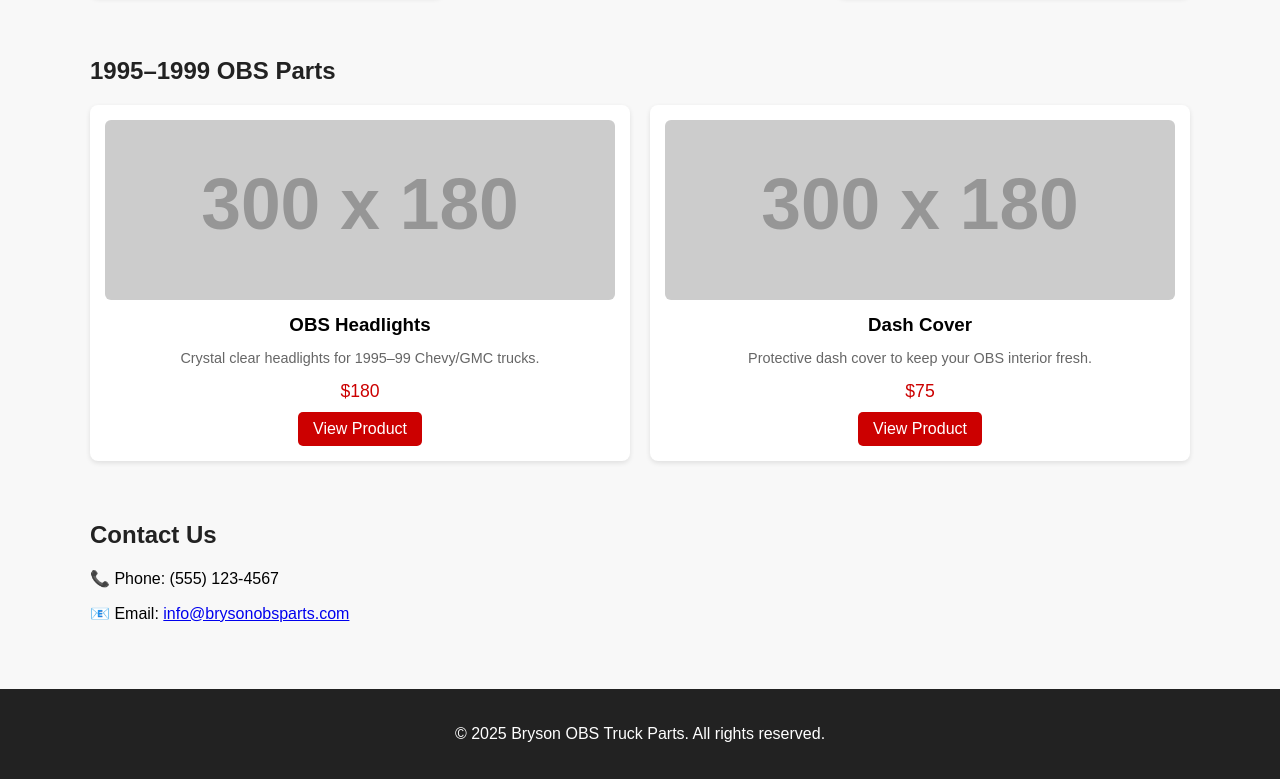
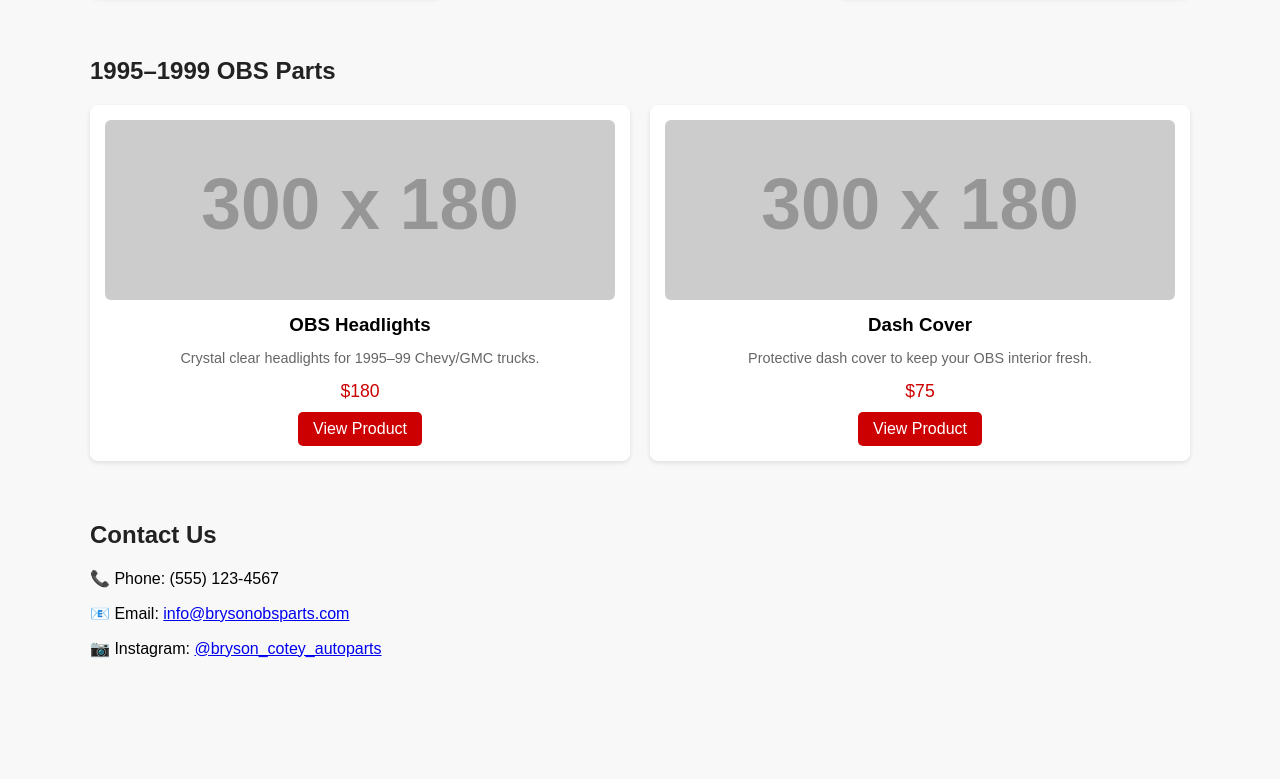
Before and after one commit to a15508139-ops/bryson-obs-truck-parts, a plain HTML site: page index.html in a window 1280 px wide. Shown: the part 568-1347 px from the top of the page. After the commit the page ends 1262 px from the top, so only its background shows below. Drawn offline with Linux system fonts and the light colour scheme; placeholder pictures from the web are drawn by us.

Commit message:
Update index.html

```diff
--- a/index.html
+++ b/index.html
@@ -81,16 +81,14 @@
     </div>
   </div>
 
-  <!-- Contact -->
+<!-- Contact -->
   <div class="container" id="contact">
     <h2>Contact Us</h2>
     <p>📞 Phone: (555) 123-4567</p>
     <p>📧 Email: <a href="mailto:info@brysonobsparts.com">info@brysonobsparts.com</a></p>
+    <p>📷 Instagram:
+      <a href="https://www.instagram.com/bryson_cotey_autoparts?igsh=aDBjZ21nOW45OTIy" target="_blank">
+        @bryson_cotey_autoparts
+      </a>
+    </p>
   </div>
-
-  <footer>
-    <p>&copy; 2025 Bryson OBS Truck Parts. All rights reserved.</p>
-  </footer>
-
-</body>
-</html>
```
